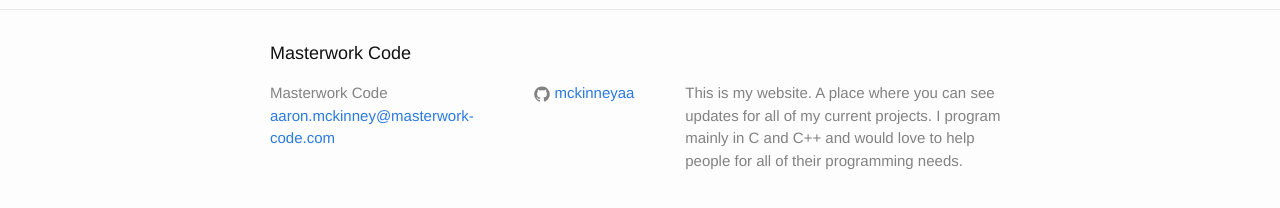
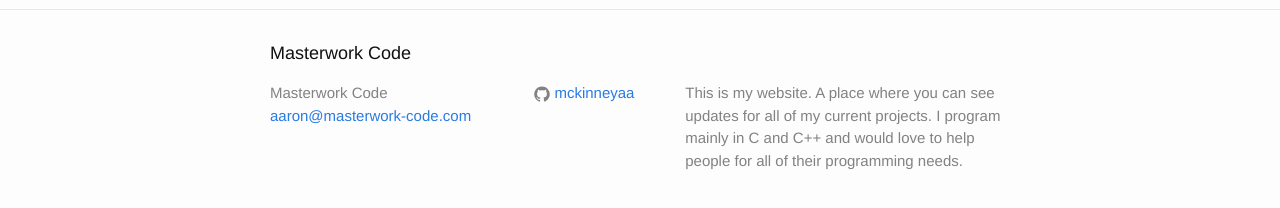
Before and after one commit to masterworkcoder/masterworkcoder.github.io, a Jekyll site: the page built from index.md, in a window 1280 px wide. Shown: the part 215-423 px from the top of the page. Built offline with Jekyll 4.4.1, drawn with Linux system fonts in a browser that asks for light colours.

Commit message:
Update _config.yml

```diff
--- a/_config.yml
+++ b/_config.yml
@@ -7,7 +7,7 @@
 
 # Site settings
 title: Masterwork Code
-email: aaron.mckinney@masterwork-code.com
+email: aaron@masterwork-code.com
 description: > # this means to ignore newlines until "baseurl:"
         This is my website. A place where you can see updates for all of my
         current projects. I program mainly in C and C++ and would love to help
```
